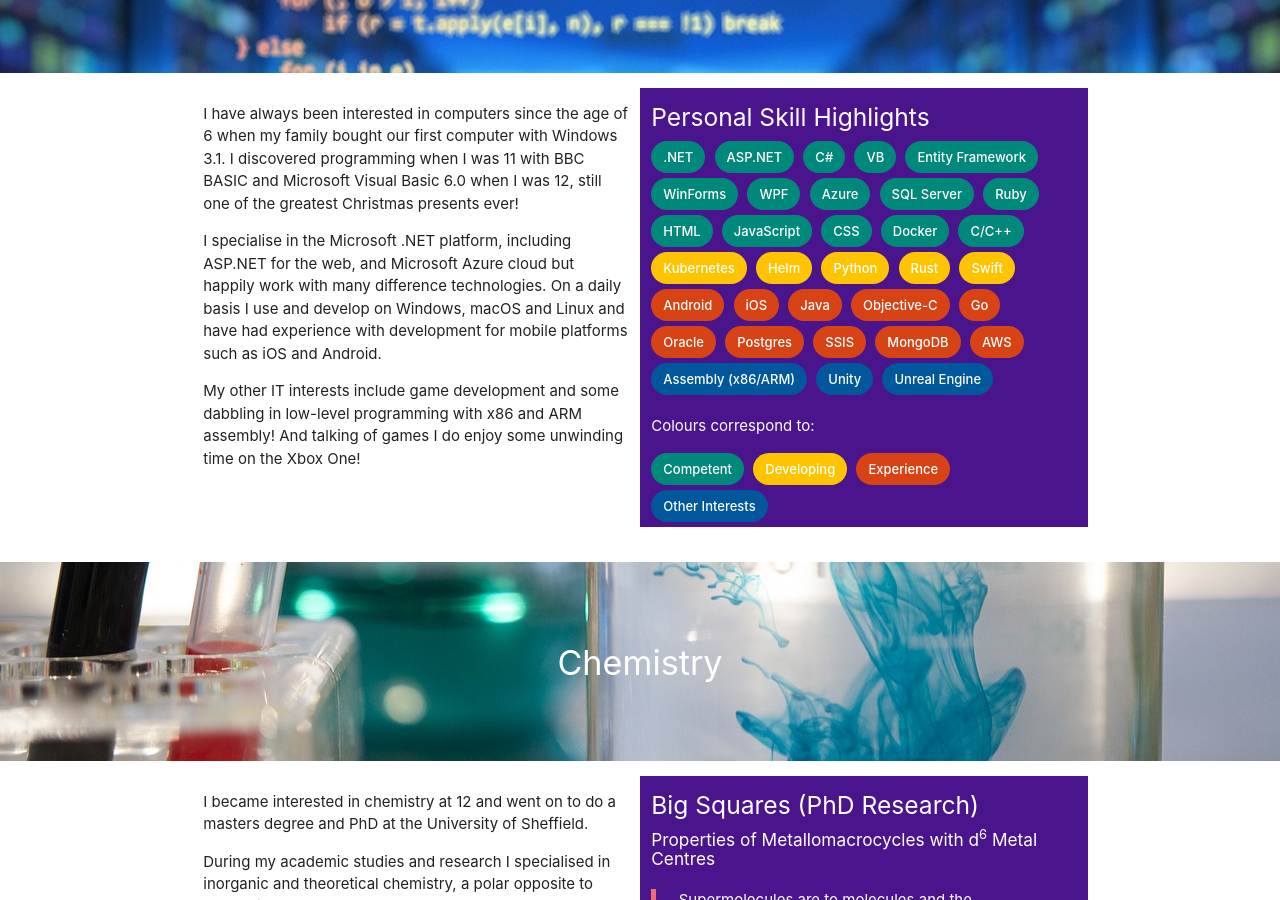
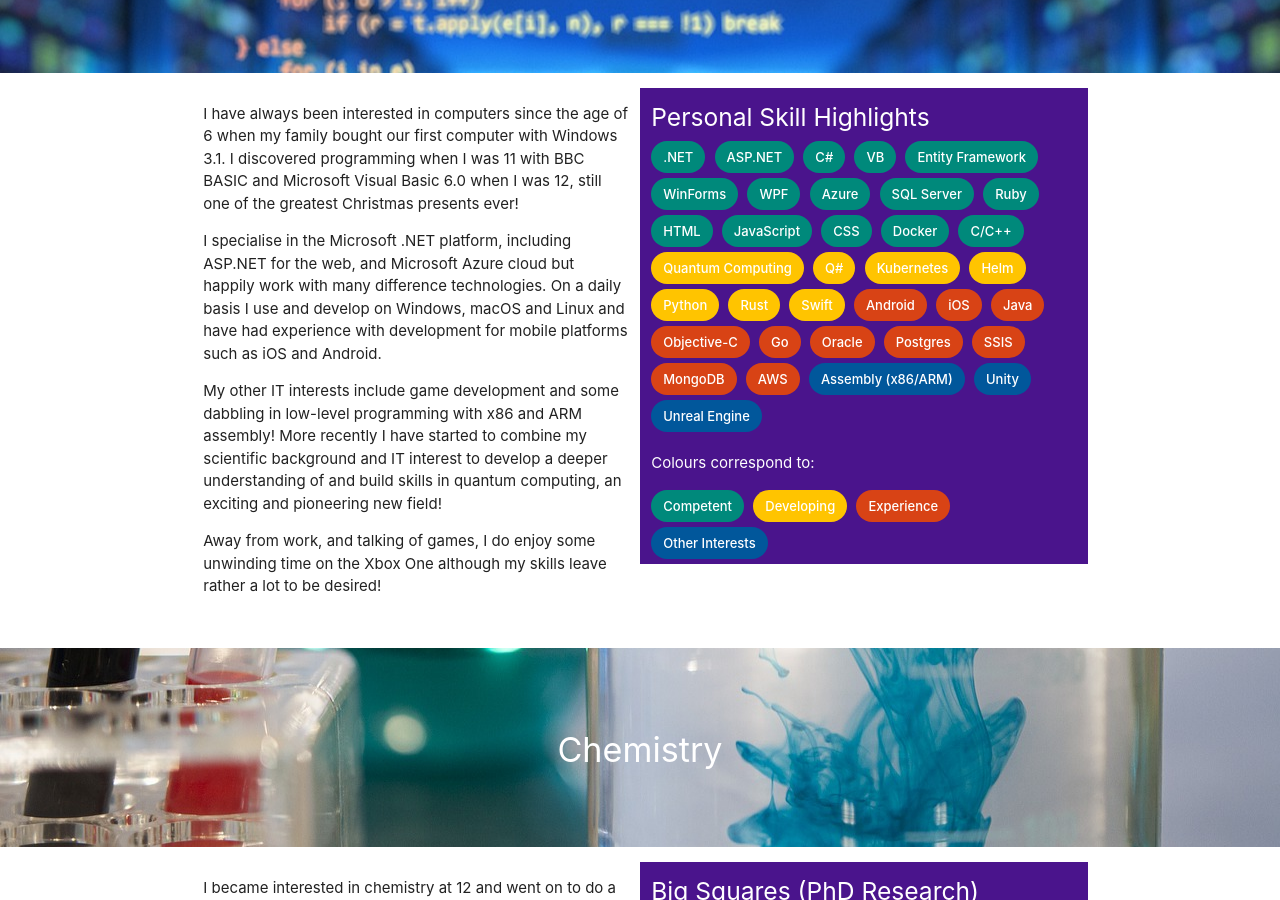
Before and after one commit to BHazel/bwhazel-web-site, a Jekyll site: the page built from src/index.html, in a window 1280 px wide and 900 px high, scrolled down 895 px. Built offline with Jekyll 4.4.1, drawn with Linux system fonts in a browser that asks for light colours.

Commit message:
Add quantum computing interest to the Computing section content.

```diff
--- a/src/_data/content.yaml
+++ b/src/_data/content.yaml
@@ -22,7 +22,8 @@
   details:
     - I have always been interested in computers since the age of 6 when my family bought our first computer with Windows 3.1.  I discovered programming when I was 11 with BBC BASIC and Microsoft Visual Basic 6.0 when I was 12, still one of the greatest Christmas presents ever!
     - I specialise in the Microsoft .NET platform, including ASP.NET for the web, and Microsoft Azure cloud but happily work with many difference technologies.  On a daily basis I use and develop on Windows, macOS and Linux and have had experience with development for mobile platforms such as iOS and Android.
-    - My other IT interests include game development and some dabbling in low-level programming with x86 and ARM assembly!  And talking of games I do enjoy some unwinding time on the Xbox One!
+    - My other IT interests include game development and some dabbling in low-level programming with x86 and ARM assembly!  More recently I have started to combine my scientific background and IT interest to develop a deeper understanding of and build skills in quantum computing, an exciting and pioneering new field!
+    - Away from work, and talking of games, I do enjoy some unwinding time on the Xbox One although my skills leave rather a lot to be desired!
   skillHighlights:
     title: Personal Skill Highlights
     skillLevelInfo:
@@ -48,6 +49,8 @@
       - Docker
       - C/C++
     developing:
+      - Quantum Computing
+      - Q#
       - Kubernetes
       - Helm
       - Python
```
